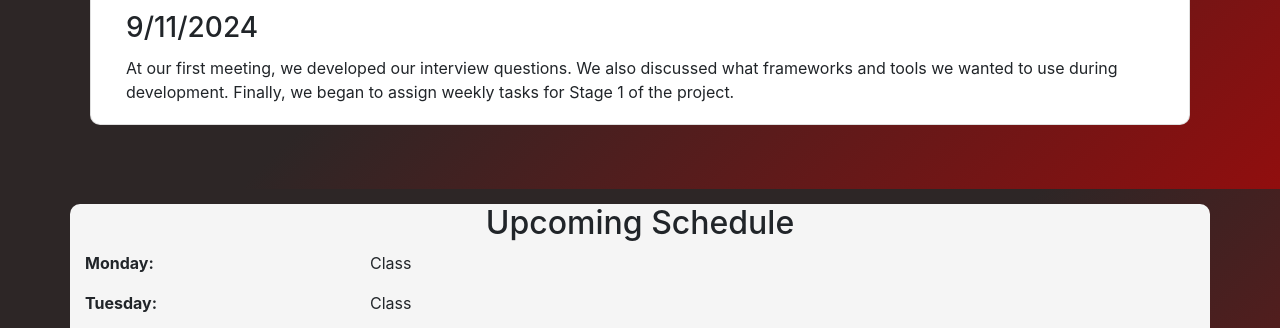
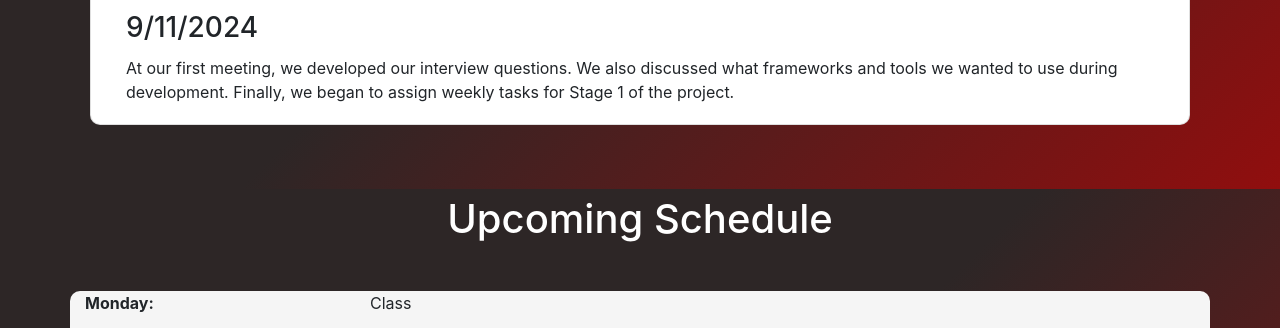
Before and after one commit to joshjosey/dnalytics.github.io, a plain HTML site: page index.html in a window 1280 px wide. Shown: the part 611-939 px from the top of the page. Drawn offline with nearby package versions, Linux system fonts and the light colour scheme.

Commit message:
Update index.html

```diff
--- a/index.html
+++ b/index.html
@@ -68,6 +68,7 @@
             </div>
         </div>
     </section>
+    <section>
     <h1 class="white justify-content-center text-center">
         Updates
     </h1>
@@ -89,10 +90,10 @@
     </div>
     </section>
     <section>
+        <h1 class="white justify-content-center text-center">
+            Upcoming Schedule
+        </h1>
         <div class="container mt-5" id="schedule-panel">
-            <h2 class="text-center">
-                Upcoming Schedule
-            </h2>
             <div class="row">
                 <div class="col-3">
                     <strong>Monday:</strong>
@@ -106,7 +107,7 @@
                     <strong>Tuesday:</strong>
                 </div>
                 <div class="col-8">
-                    <p>Class</p>
+                    <p>Nothing Planned!</p>
                 </div>
             </div>
             <div class="row">
```
